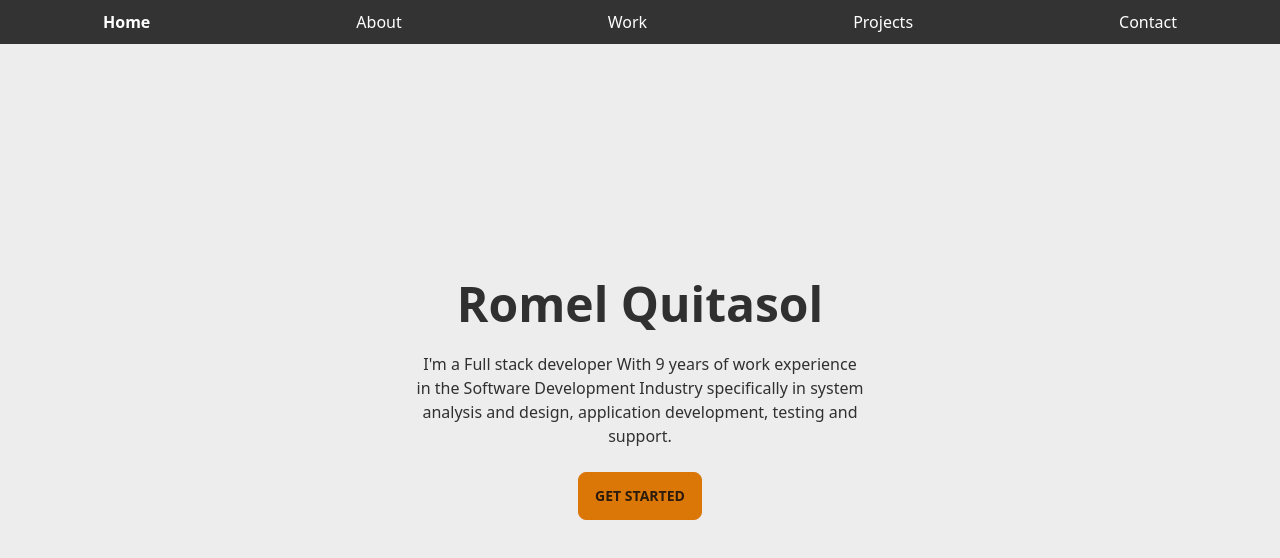
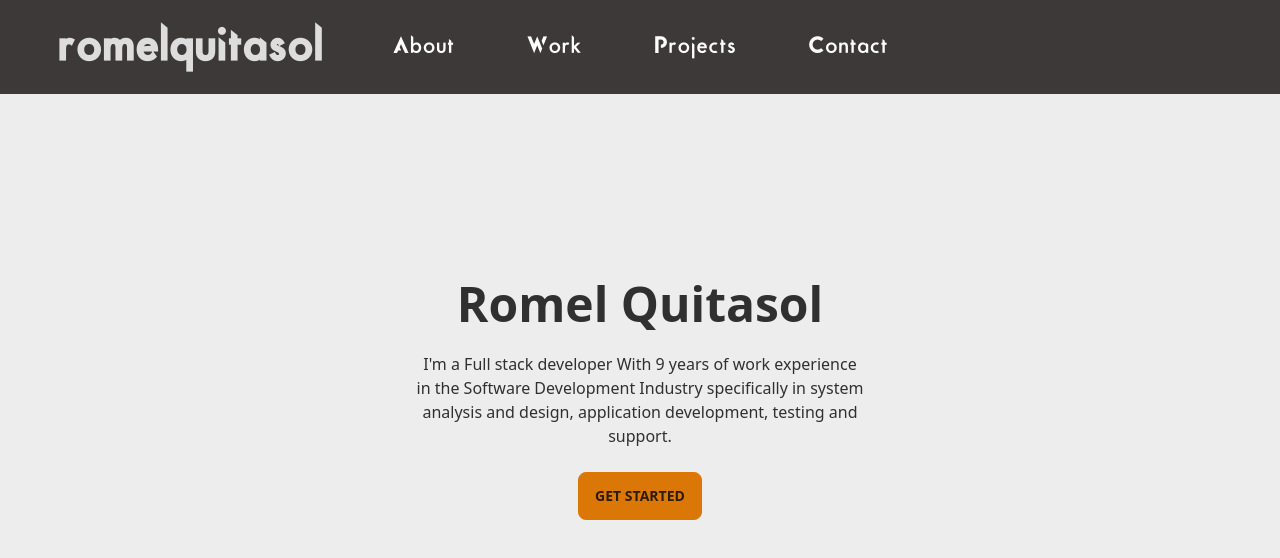
Before and after one commit to rquitasol/portfolio, a React (Create React App) app: page / in a window 1280 px wide. Shown: the top 558 px of the page. Built offline with nearby package versions, Linux system fonts and the light colour scheme.

Commit message:
Fixed header
Udpated header to use daisyui components. Added font to use mova.

```diff
--- a/src/App.css
+++ b/src/App.css
@@ -0,0 +1,4 @@
+@font-face {
+  font-family: "Mova";
+  src: url("./assets/mova.otf") format("opentype"); /* for OTF */
+}
--- a/src/components/Header.js
+++ b/src/components/Header.js
@@ -6,40 +6,78 @@
     setActiveSection(sectionIndex);
   };
 
+  const titleHoverStyle = "hover:bg-base-300";
+
   return (
-    <div className="header">
-      <ul>
-        <li
-          className={activeSection === 0 ? "active" : ""}
+    <div className="navbar header bg-stone-800 opacity-90 font-mova ">
+      <div className="navbar-start">
+        <a
+          className="btn btn-ghost normal-case text-5xl ml-10 text-base-300"
           onClick={() => handleNavigation(0)}
         >
-          Home
-        </li>
-        <li
-          className={activeSection === 1 ? "active" : ""}
-          onClick={() => handleNavigation(1)}
-        >
-          About
-        </li>
-        <li
-          className={activeSection === 2 ? "active" : ""}
-          onClick={() => handleNavigation(2)}
-        >
-          Work
-        </li>
-        <li
-          className={activeSection === 3 ? "active" : ""}
-          onClick={() => handleNavigation(3)}
-        >
-          Projects
-        </li>
-        <li
-          className={activeSection === 4 ? "active" : ""}
-          onClick={() => handleNavigation(4)}
-        >
-          Contact
-        </li>
-      </ul>
+          romelquitasol
+        </a>
+      </div>
+      <div className="navbar-center hidden lg:flex">
+        <ul className="menu menu-horizontal px-1 text-2xl ">
+          {/* <li onClick={() => handleNavigation(0)}>
+            <p>Home</p>
+          </li> */}
+          <li className="px-5" onClick={() => handleNavigation(1)}>
+            <p className={titleHoverStyle}>About</p>
+          </li>
+          <li className="px-5" onClick={() => handleNavigation(2)}>
+            <p className={titleHoverStyle}>Work</p>
+          </li>
+          <li className="px-5" onClick={() => handleNavigation(3)}>
+            <p className={titleHoverStyle}>Projects</p>
+          </li>
+          <li className="px-5" onClick={() => handleNavigation(4)}>
+            <p className={titleHoverStyle}>Contact</p>
+          </li>
+        </ul>
+      </div>
+
+      <div className="navbar-end">
+        <div className="dropdown dropdown-end">
+          <label tabIndex={0} className="btn btn-ghost lg:hidden">
+            <svg
+              xmlns="http://www.w3.org/2000/svg"
+              className="h-5 w-5"
+              fill="none"
+              viewBox="0 0 24 24"
+              stroke="currentColor"
+            >
+              <path
+                strokeLinecap="round"
+                strokeLinejoin="round"
+                strokeWidth="2"
+                d="M4 6h16M4 12h8m-8 6h16"
+              />
+            </svg>
+          </label>
+          <ul
+            tabIndex={0}
+            className="menu menu-lg dropdown-content mt-3 z-[1] p-2 shadow bg-stone-800 rounded-md text-2xl w-52"
+          >
+            {/* <li onClick={() => handleNavigation(0)}>
+              <p>Home</p>
+            </li> */}
+            <li onClick={() => handleNavigation(1)}>
+              <p className={titleHoverStyle}>About</p>
+            </li>
+            <li onClick={() => handleNavigation(2)}>
+              <p className={titleHoverStyle}>Work</p>
+            </li>
+            <li onClick={() => handleNavigation(3)}>
+              <p className={titleHoverStyle}>Projects</p>
+            </li>
+            <li onClick={() => handleNavigation(4)}>
+              <p className={titleHoverStyle}>Contact</p>
+            </li>
+          </ul>
+        </div>
+      </div>
     </div>
   );
 };
--- a/src/style/Header.css
+++ b/src/style/Header.css
@@ -1,8 +1,7 @@
 /* Header.css */
 .header {
-  background-color: #333;
   color: #fff;
-  padding: 10px 0;
+  padding: 15px 0;
   position: fixed;
   top: 0;
   left: 0;
@@ -10,18 +9,6 @@
   z-index: 999; /* Set a higher z-index value */
 }
 
-.header ul {
-  list-style-type: none;
-  display: flex;
-  justify-content: space-around;
-  margin: 0;
-  padding: 0;
-}
-
 .header li {
   cursor: pointer;
 }
-
-.header li.active {
-  font-weight: bold;
-}
--- a/tailwind.config.js
+++ b/tailwind.config.js
@@ -2,7 +2,11 @@
 module.exports = {
   content: ["./src/**/*.{js,jsx,ts,tsx}"],
   theme: {
-    extend: {},
+    extend: {
+      fontFamily: {
+        mova: ["mova", "sans"],
+      },
+    },
   },
   daisyui: {
     themes: [
```
Also changed, not shown: src/assets/mova.otf (added).
